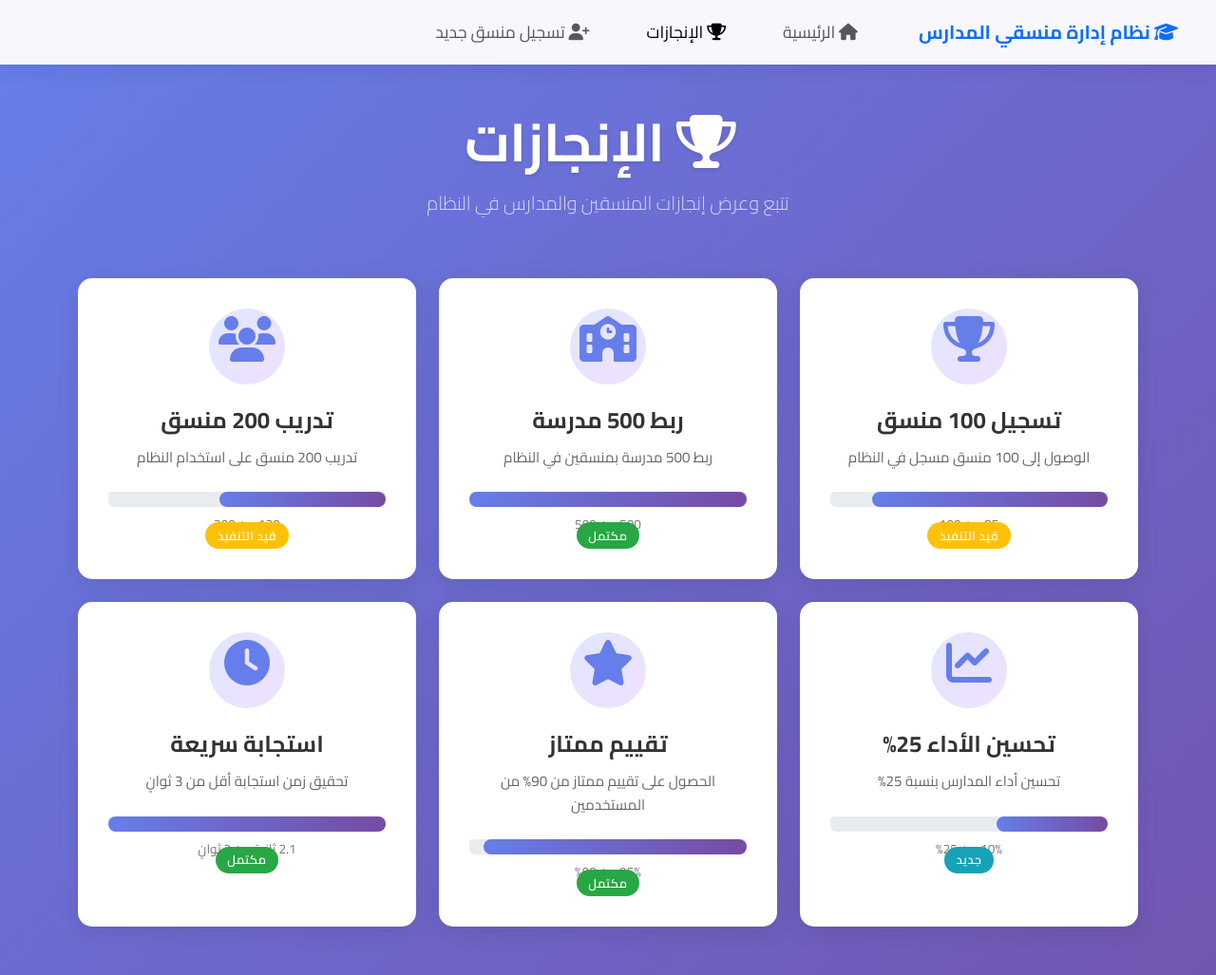
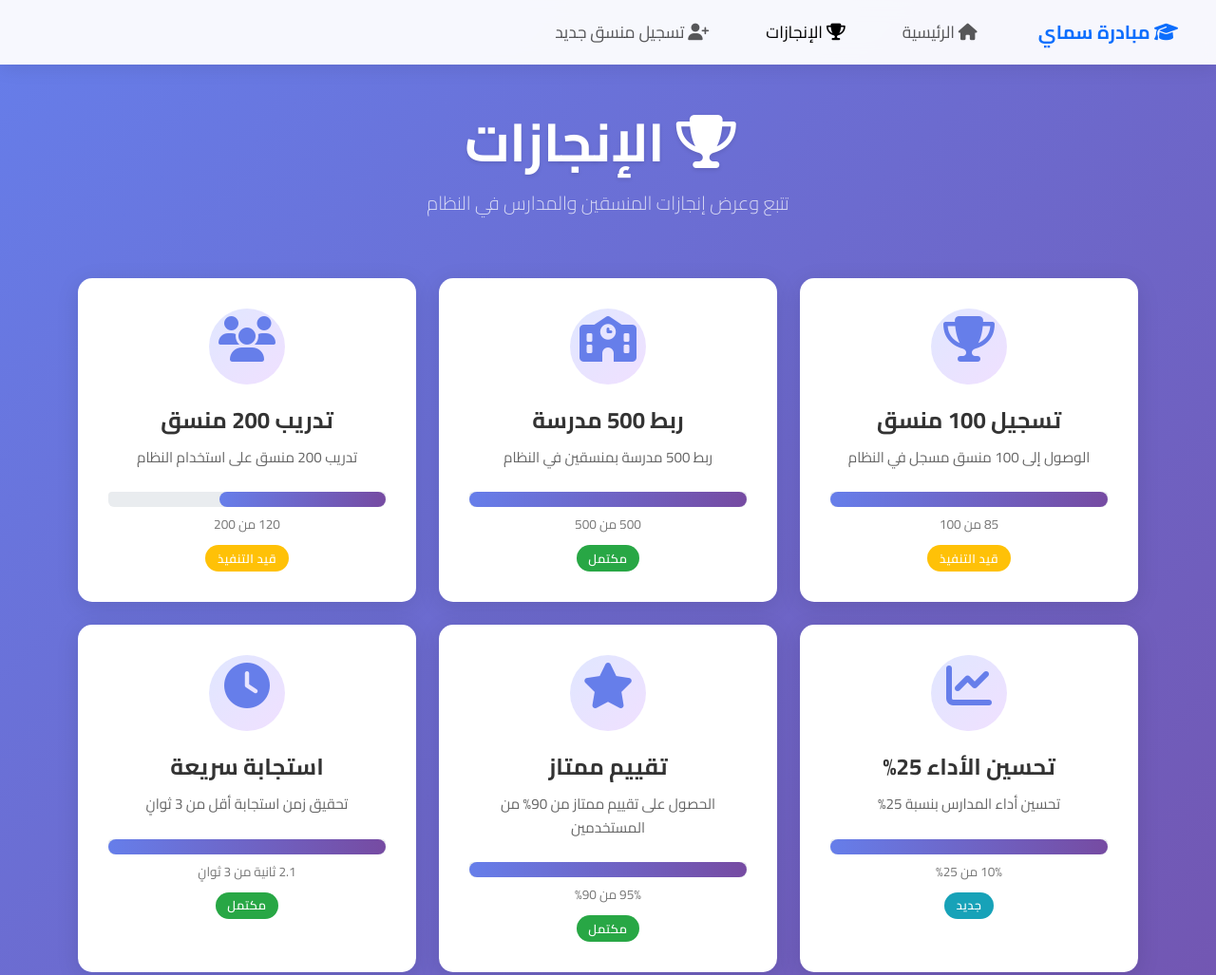
Before and after one commit to akrm17744-gif/samai-website, a website: page Achievement.html in a window 1280 px wide. Shown: the top 1027 px of the page at 95% size. Drawn offline with nearby package versions, Linux system fonts and the light colour scheme.

Commit message:
Update Achievement.html

```diff
--- a/Achievement.html
+++ b/Achievement.html
@@ -3,7 +3,7 @@
 <head>
     <meta charset="UTF-8">
     <meta name="viewport" content="width=device-width, initial-scale=1.0">
-    <title>الإنجازات - نظام إدارة منسقي المدارس</title>
+    <title>الإنجازات - مبادرة سماي</title>
 
     <!-- Bootstrap CSS -->
     <link href="https://cdn.jsdelivr.net/npm/bootstrap@5.3.0/dist/css/bootstrap.min.css" rel="stylesheet">
@@ -23,7 +23,7 @@
         <div class="container">
             <a class="navbar-brand fw-bold text-primary" href="index.html">
                 <i class="fas fa-graduation-cap me-2"></i>
-                نظام إدارة منسقي المدارس
+                مبادرة سماي
             </a>
 
             <button class="navbar-toggler" type="button" data-bs-toggle="collapse" data-bs-target="#navbarNav">
@@ -84,13 +84,13 @@
 
                         <div class="achievement-progress">
                             <div class="progress">
-                                <div class="progress-bar" style="width: 85%"></div>
+                                <div class="progress-bar" style="width: 100%"></div>
                             </div>
                             <small class="achievement-progress-text">
                                 85 من 100
                             </small>
                         </div>
-
+                        <br>
                         <div class="achievement-status">
                             <span class="badge badge-warning">
                                 قيد التنفيذ
@@ -117,7 +117,7 @@
                                 500 من 500
                             </small>
                         </div>
-
+                        <br>
                         <div class="achievement-status">
                             <span class="badge badge-success">
                                 مكتمل
@@ -144,7 +144,7 @@
                                 120 من 200
                             </small>
                         </div>
-
+                        <br>
                         <div class="achievement-status">
                             <span class="badge badge-warning">
                                 قيد التنفيذ
@@ -165,13 +165,13 @@
 
                         <div class="achievement-progress">
                             <div class="progress">
-                                <div class="progress-bar" style="width: 40%"></div>
+                                <div class="progress-bar" style="width: 100%"></div>
                             </div>
                             <small class="achievement-progress-text">
                                 10% من 25%
                             </small>
                         </div>
-
+                        <br>
                         <div class="achievement-status">
                             <span class="badge badge-info">
                                 جديد
@@ -192,13 +192,13 @@
 
                         <div class="achievement-progress">
                             <div class="progress">
-                                <div class="progress-bar" style="width: 95%"></div>
+                                <div class="progress-bar" style="width: 100%"></div>
                             </div>
                             <small class="achievement-progress-text">
                                 95% من 90%
                             </small>
                         </div>
-
+                        <br>
                         <div class="achievement-status">
                             <span class="badge badge-success">
                                 مكتمل
@@ -225,7 +225,7 @@
                                 2.1 ثانية من 3 ثوانٍ
                             </small>
                         </div>
-
+                        <br>
                         <div class="achievement-status">
                             <span class="badge badge-success">
                                 مكتمل
@@ -301,8 +301,9 @@
                             <i class="fas fa-cogs me-2"></i>
                             تطوير
                         </h6>
+                        <br>
                         <p class="mb-1 text-white">
-                            إدارة التطوير والتحول - تقنية المعلومات
+                              ادارة الموارد البشرية
                         </p>
                         <p class="mb-1 text-white">
                             الإدارة العامة للتعليم بمنطقة تبوك
@@ -316,11 +317,11 @@
             <div class="row align-items-center">
                 <div class="col-md-6">
                     <p class="text-muted mb-0">
-                        © 2024 نظام إدارة منسقي المدارس. جميع الحقوق محفوظة.
+                        © 2024 مبادرة سماي . جميع الحقوق محفوظة.
                     </p>
                 </div>
                 <div class="col-md-6 text-md-end">
-                    <span class="badge bg-primary">الإصدار 1.0</span>
+
                 </div>
             </div>
         </div>
```
